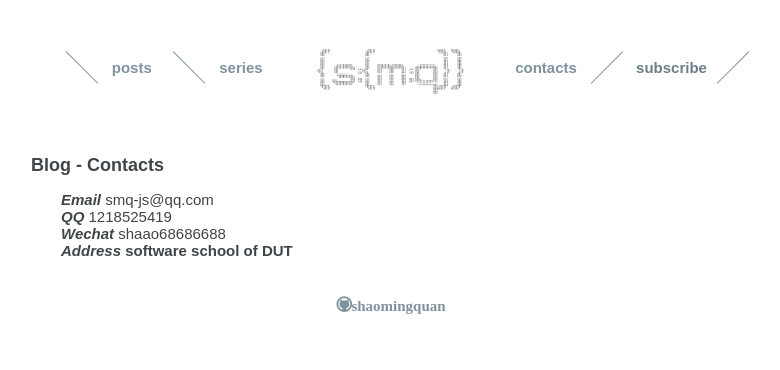
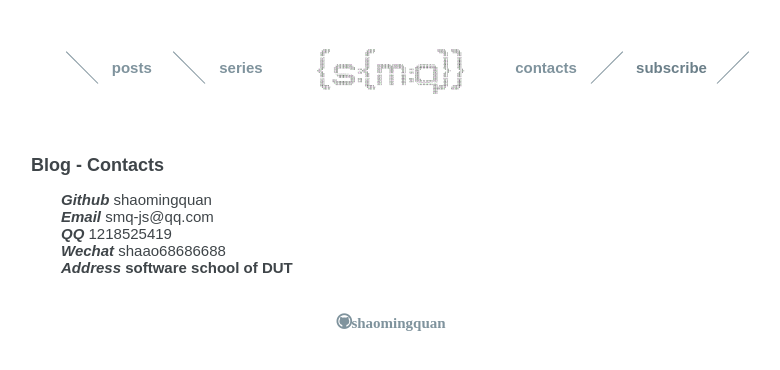
Before and after one commit to liuxing6103/liuxing6103.github.io, a Jekyll site: the page built from contacts/index.html, in a window 1280 px wide. Shown: the top 370 px of the page, without its empty margins (249-1029 px from the left). Built offline with Jekyll 4.4.1, drawn with Linux system fonts in a browser that asks for light colours; some web fonts are replaced; comment, search, counter and statistics services are not loaded.

Commit message:
contact clear

```diff
--- a/contacts/index.html
+++ b/contacts/index.html
@@ -6,6 +6,7 @@ title: shaomingquan - Blog - Contacts
 <div class="category-stage">
 	<h2>Blog - Contacts</h2>
 	<ul>
+		<li><b><i>Github&nbsp;</i></b>shaomingquan</li>
 		<li><b><i>Email&nbsp;</i></b>smq-js@qq.com</li>
 		<li><b><i>QQ&nbsp;</i></b>1218525419</li>
 		<li><b><i>Wechat&nbsp;</i></b>shaao68686688</li>
```
